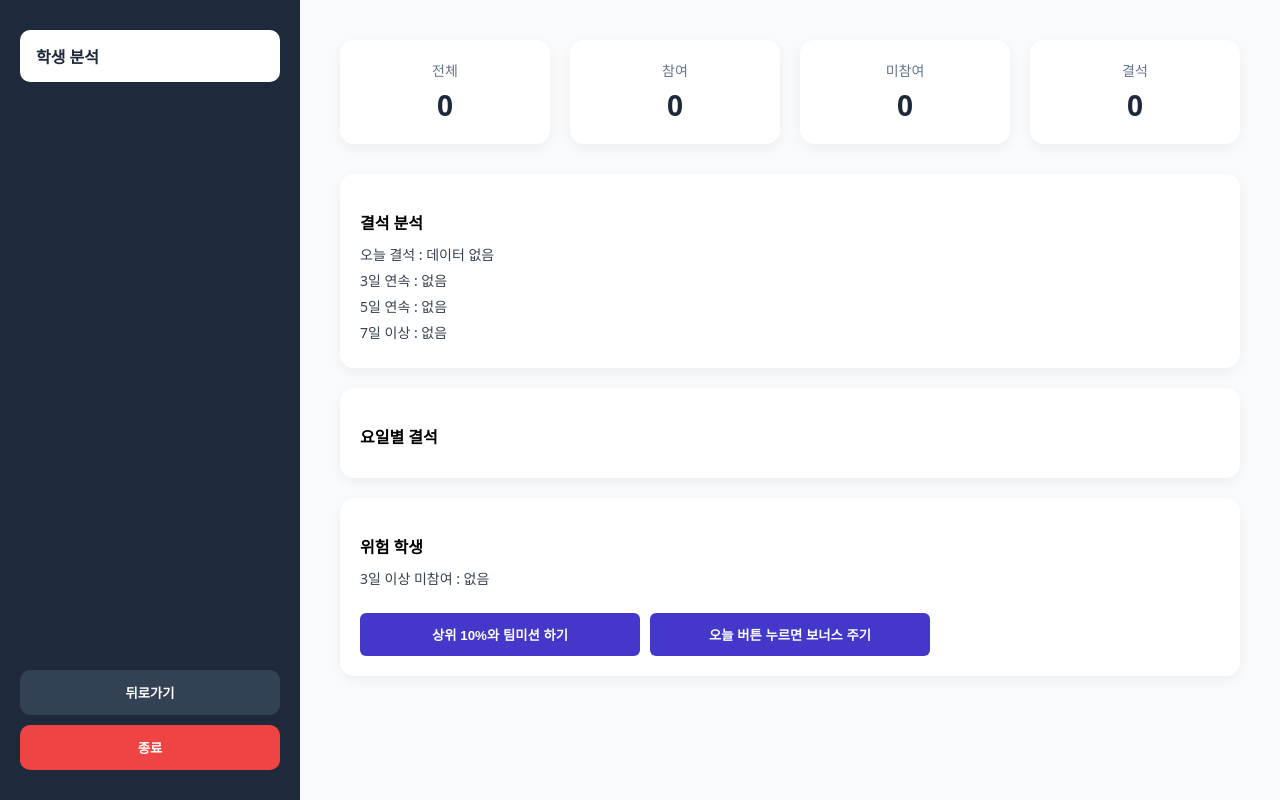
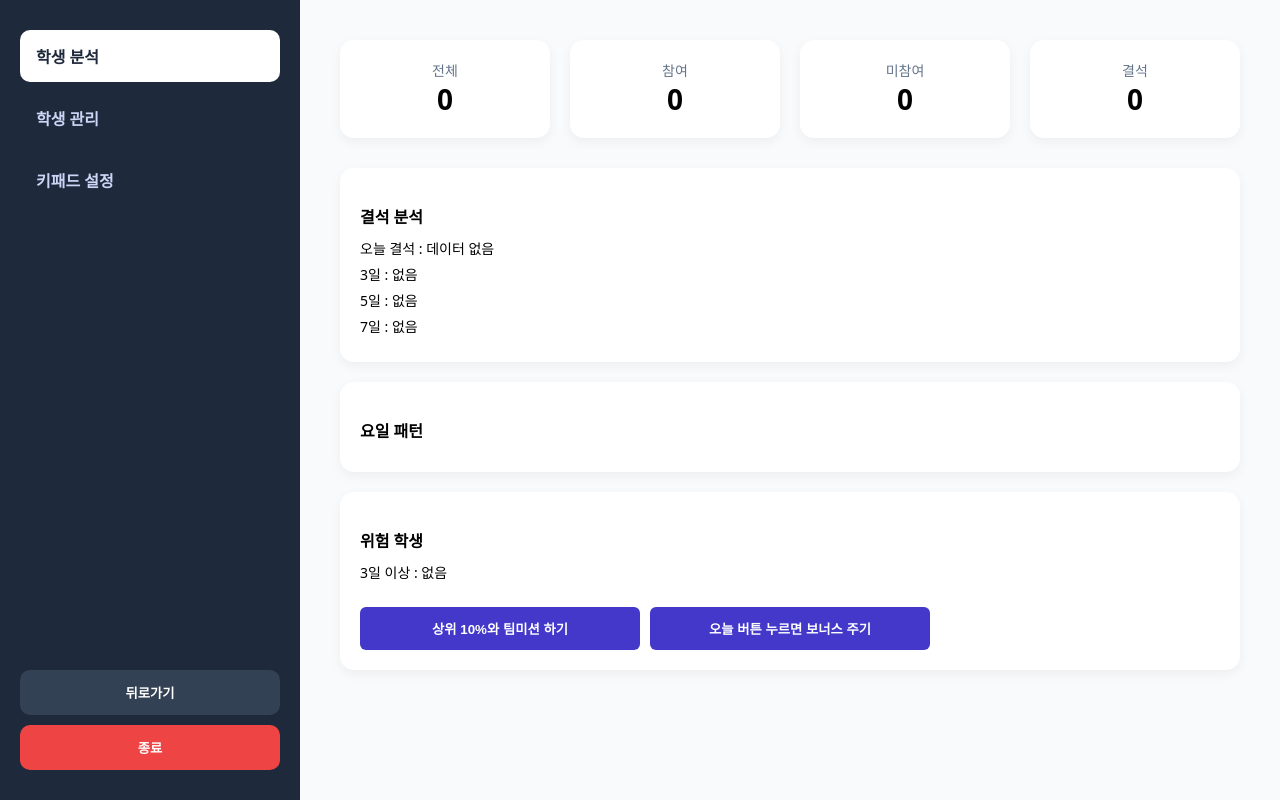
Before and after one commit to letskoo/class-keypad, a React (Vite) app: page /dashboard in a window 1280 px wide. Built offline with nearby package versions, Linux system fonts and the light colour scheme.

Commit message:
대시보드 키패드 설정

```diff
--- a/src/components/ExcelUpload.jsx
+++ b/src/components/ExcelUpload.jsx
@@ -1,27 +1,12 @@
 import {readExcel} from "../excel/excelReader"
 import {setClassData} from "../engine/classData"
 import {saveSettings} from "../utils/settings"
-import {selectClassFolder} from "../utils/fileSystem"
+import {useState} from "react"
 
 export default function ExcelUpload({onLoaded}){
 
-async function connectFolder(){
-
-try{
-
-await selectClassFolder()
-
-alert("데이터 폴더 연결 완료")
-
-}catch(e){
-
-console.log("folder connect fail",e)
-
-alert("폴더 선택 취소")
-
-}
-
-}
+const[headers,setHeaders]=useState([])
+const[selected,setSelected]=useState({})
 
 async function upload(e){
 
@@ -35,38 +20,62 @@ const data = await readExcel(file)
 
 if(!data || !data.students || !data.headers){
 
-alert("엑셀 형식 오류")
+alert("?묒? ?뺤떇 ?ㅻ쪟")
 return
 
 }
 
-/* 학생 데이터 저장 */
-
 setClassData(data)
-
-/* 버튼 항목 저장 */
 
 const actions=data.headers.slice(1)
 
+const map={}
+actions.forEach(a=>map[a]=false)
+
+setHeaders(actions)
+setSelected(map)
+
 saveSettings({
-actions
+actions:[]
 })
-
-/* 대시보드에 항목 전달 */
 
 if(onLoaded){
 onLoaded(data)
 }
 
-alert("학생 데이터 업로드 완료")
+alert("?숈깮 ?곗씠???낅줈???꾨즺")
 
 }catch(e){
 
 console.log("excel upload fail",e)
 
-alert("엑셀 읽기 실패")
+alert("?묒? ?낅줈???ㅽ뙣")
 
 }
+
+}
+
+/* 체크 변경 */
+function toggleAction(a){
+
+const newState={...selected}
+
+const count = Object.values(newState).filter(v=>v).length
+
+if(!newState[a] && count>=5){
+alert("理쒕? 5媛쒓퉴吏 ?좏깮 媛??")
+return
+}
+
+newState[a]=!newState[a]
+
+setSelected(newState)
+
+const filtered = Object.keys(newState).filter(k=>newState[k])
+
+saveSettings({
+actions:filtered
+})
 
 }
 
@@ -74,17 +83,62 @@ return(
 
 <div>
 
-<button onClick={connectFolder}>
-데이터 폴더 연결
-</button>
-
-<br/><br/>
-
+{/* 버튼 중앙 정렬 */}
+<label
+className="actionBtn"
+style={{
+display:"flex",
+alignItems:"center",
+justifyContent:"center",
+cursor:"pointer"
+}}
+>
+엑셀 파일 선택
 <input
 type="file"
 accept=".xlsx"
 onChange={upload}
+style={{display:"none"}}
 />
+</label>
+
+{/* 카드형 체크 UI */}
+{headers.length>0 && (
+
+<div style={{
+marginTop:"20px",
+display:"grid",
+gridTemplateColumns:"repeat(7,1fr)",
+gap:"10px"
+}}>
+
+{headers.map((h,i)=>(
+
+<div
+key={i}
+onClick={()=>toggleAction(h)}
+style={{
+aspectRatio:"1/1",
+display:"flex",
+alignItems:"center",
+justifyContent:"center",
+borderRadius:"10px",
+background:selected[h] ? "#4338ca" : "#e5e7eb",
+color:selected[h] ? "#fff" : "#111",
+fontWeight:"600",
+cursor:"pointer",
+textAlign:"center",
+padding:"8px"
+}}
+>
+{h}
+</div>
+
+))}
+
+</div>
+
+)}
 
 </div>
 
--- a/src/pages/Dashboard.jsx
+++ b/src/pages/Dashboard.jsx
@@ -1,3 +1,5 @@
+// 🔥 변경: 탭 하나 추가 + ExcelUpload 이동
+
 import {useEffect,useState} from "react"
 import {useNavigate} from "react-router-dom"
 
@@ -10,22 +12,34 @@ getAbsentPatterns
 
 import { generateTeamMission } from "../engine/teamMissionEngine"
 
+import ExcelUpload from "../components/ExcelUpload"
+import PasswordSettings from "../components/PasswordSettings"
+
+import { exportScoreExcel, exportLogExcel } from "../excel/exportExcel"
+import { resetAllStudents, getStudents } from "../engine/classData"
+
 import "../styles/dashboard.css"
 
 export default function Dashboard(){
 
 const navigate=useNavigate()
 
+const[tab,setTab]=useState("analysis")
+
 const[summary,setSummary]=useState({})
 const[presentList,setPresentList]=useState([])
 const[consecutive,setConsecutive]=useState(null)
 const[patterns,setPatterns]=useState(null)
+
+const[students,setStudents]=useState([])
 
 useEffect(()=>{
 setSummary(getTodaySummary())
 setPresentList(getTodayPresentStudents())
 setConsecutive(getConsecutiveAbsent())
 setPatterns(getAbsentPatterns())
+
+setStudents([...getStudents()])
 },[])
 
 function exitApp(){
@@ -65,19 +79,15 @@ if(!Array.isArray(arr) || arr.length===0) return "없음"
 return arr.join(", ")
 }
 
-/* ===== 팀미션 ===== */
+/* 팀미션 */
 function startTeamMission(){
-
 const students = JSON.parse(localStorage.getItem("classStudents") || "[]")
 const actions = JSON.parse(localStorage.getItem("classData") || "{}")?.actions || []
-
 generateTeamMission(students,actions)
-
 alert("팀미션 시작됨")
-
 }
 
-/* ===== 오늘 보너스 ===== */
+/* 보너스 */
 function startTodayBonus(){
 
 const now = new Date()
@@ -88,10 +98,73 @@ now.getFullYear()+"-"+String(now.getMonth()+1).padStart(2,"0")+"-"+String(now.ge
 localStorage.setItem("todayBonusEvent",JSON.stringify({
 date,
 bonus:5,
-used:{}   // 🔥 학생별 1회 제한
+used:{}
 }))
 
 alert("오늘 보너스 이벤트 시작")
+
+}
+
+/* 초기화 */
+function resetAll(){
+
+if(!window.confirm("정말 초기화 하겠습니까?")) return
+
+resetAllStudents()
+alert("초기화 완료")
+window.location.reload()
+
+}
+
+/* 학생 삭제 */
+function deleteStudent(name){
+
+if(!window.confirm(`${name} 삭제?`)) return
+
+const list = students.filter(s=>s.name!==name)
+
+localStorage.setItem("classStudents",JSON.stringify(list))
+setStudents(list)
+
+}
+
+/* 학생 추가 */
+function addStudent(){
+
+const name = prompt("이름")
+if(!name) return
+
+const list = [...students,{
+name,
+num:students.length+1,
+scores:{},
+scoreTotal:0,
+level:1
+}]
+
+localStorage.setItem("classStudents",JSON.stringify(list))
+setStudents(list)
+
+}
+
+/* 학생 수정 */
+function editStudent(s){
+
+const name = prompt("이름 수정",s.name)
+if(!name) return
+
+const num = prompt("번호 수정",s.num)
+if(!num) return
+
+const list = students.map(st=>{
+if(st.name===s.name){
+return {...st,name,num:Number(num)}
+}
+return st
+})
+
+localStorage.setItem("classStudents",JSON.stringify(list))
+setStudents(list)
 
 }
 
@@ -100,98 +173,158 @@ return(
 <div className="dashboardLayout">
 
 <div className="dashboardSidebar">
-<div className="dashboardTab active">학생 분석</div>
+
+<div className={`dashboardTab ${tab==="analysis"?"active":""}`} onClick={()=>setTab("analysis")}>
+학생 분석
+</div>
+
+<div className={`dashboardTab ${tab==="manage"?"active":""}`} onClick={()=>setTab("manage")}>
+학생 관리
+</div>
+
+{/* 🔥 추가 */}
+<div className={`dashboardTab ${tab==="keypad"?"active":""}`} onClick={()=>setTab("keypad")}>
+키패드 설정
+</div>
 
 <div className="dashboardBottom">
 <button className="dashboardBtn back" onClick={()=>navigate("/")}>뒤로가기</button>
 <button className="dashboardBtn exit" onClick={exitApp}>종료</button>
 </div>
+
 </div>
 
 <div className="dashboardContent">
 
-{/* ===== 카드 ===== */}
+{/* ================= 분석 ================= */}
+{tab==="analysis" && (
+
+<>
+
 <div style={{display:"grid",gridTemplateColumns:"repeat(4,1fr)",gap:"20px",marginBottom:"30px"}}>
 
-<div style={card}>
-<div style={cardTitle}>전체</div>
-<div style={cardValue}>{summary.total || 0}</div>
+<div style={card}><div style={cardTitle}>전체</div><div style={cardValue}>{summary.total || 0}</div></div>
+<div style={card}><div style={cardTitle}>참여</div><div style={cardValue}>{summary.present || 0}</div></div>
+<div style={card}><div style={cardTitle}>미참여</div><div style={cardValue}>{summary.nonParticipants || 0}</div></div>
+<div style={card}><div style={cardTitle}>결석</div><div style={cardValue}>{summary.absent===null?0:summary.absent}</div></div>
+
 </div>
 
-<div style={card}>
-<div style={cardTitle}>참여</div>
-<div style={cardValue}>{summary.present || 0}</div>
+<div style={box}>
+<h3 style={boxTitle}>결석 분석</h3>
+<div style={row}>오늘 결석 : {summary.absentList===null ? "데이터 없음" : safeJoin(summary.absentList)}</div>
+<div style={row}>3일 : {safeJoin(consecutive?.[3])}</div>
+<div style={row}>5일 : {safeJoin(consecutive?.[5])}</div>
+<div style={row}>7일 : {safeJoin(consecutive?.[7])}</div>
 </div>
 
-<div style={card}>
-<div style={cardTitle}>미참여</div>
-<div style={cardValue}>{summary.nonParticipants || 0}</div>
+<div style={box}>
+<h3 style={boxTitle}>요일 패턴</h3>
+{patterns && (
+<div style={{display:"flex",alignItems:"flex-end",gap:"20px",height:"120px"}}>
+{patterns.map((v,i)=>(
+<div key={i} style={{display:"flex",flexDirection:"column",alignItems:"center"}}>
+<div style={{width:"20px",height:v*10,background:"#1e293b"}}></div>
+<div>{DAYS[i]}</div>
+</div>
+))}
+</div>
+)}
 </div>
 
-<div style={card}>
-<div style={cardTitle}>결석</div>
-<div style={cardValue}>{summary.absent===null?0:summary.absent}</div>
+<div style={box}>
+<h3 style={boxTitle}>위험 학생</h3>
+<div style={row}>3일 이상 : {inactive.length ? inactive.map(s=>s.name).join(", ") : "없음"}</div>
+
+<div style={{display:"flex",gap:"10px",marginTop:"15px"}}>
+<button className="actionBtn" onClick={startTeamMission}>상위 10%와 팀미션 하기</button>
+<button className="actionBtn" onClick={startTodayBonus}>오늘 버튼 누르면 보너스 주기</button>
 </div>
 
 </div>
 
-{/* ===== 결석 ===== */}
-<div style={box}>
+</>
 
-<h3 style={boxTitle}>결석 분석</h3>
-
-<div style={row}>
-오늘 결석 : {summary.absentList===null ? "데이터 없음" : safeJoin(summary.absentList)}
-</div>
-
-<div style={row}>3일 연속 : {safeJoin(consecutive?.[3])}</div>
-<div style={row}>5일 연속 : {safeJoin(consecutive?.[5])}</div>
-<div style={row}>7일 이상 : {safeJoin(consecutive?.[7])}</div>
-
-</div>
-
-{/* ===== 패턴 ===== */}
-<div style={box}>
-
-<h3 style={boxTitle}>요일별 결석</h3>
-
-{patterns && (
-<div style={{display:"flex",alignItems:"flex-end",gap:"20px",height:"120px"}}>
-
-{patterns.map((v,i)=>(
-<div key={i} style={{display:"flex",flexDirection:"column",alignItems:"center"}}>
-<div style={{width:"20px",height:v*10,background:"#1e293b",borderRadius:"4px"}}></div>
-<div style={{marginTop:"6px"}}>{DAYS[i]}</div>
-</div>
-))}
-
-</div>
 )}
 
-</div>
+{/* ================= 관리 ================= */}
+{tab==="manage" && (
 
-{/* ===== 위험 ===== */}
-<div style={box}>
+<>
 
-<h3 style={boxTitle}>위험 학생</h3>
+<div style={{display:"flex",gap:"10px",flexWrap:"wrap"}}>
 
-<div style={row}>
-3일 이상 미참여 : {inactive.length ? inactive.map(s=>s.name).join(", ") : "없음"}
-</div>
-
-<div style={{display:"flex",gap:"10px",marginTop:"15px"}}>
-
-<button className="actionBtn" onClick={startTeamMission}>
-상위 10%와 팀미션 하기
+<button className="actionBtn" onClick={exportScoreExcel}>
+월별 점수 다운로드
 </button>
 
-<button className="actionBtn" onClick={startTodayBonus}>
-오늘 버튼 누르면 보너스 주기
+<button className="actionBtn" onClick={exportLogExcel}>
+누적 로그 다운로드
+</button>
+
+<button
+className="actionBtn"
+style={{background:"#ef4444"}}
+onClick={resetAll}
+>
+전체 초기화
 </button>
 
 </div>
 
+<br/><br/>
+
+<button className="actionBtn" onClick={addStudent}>
+학생 추가
+</button>
+
+<div style={{marginTop:"20px",display:"grid",gap:"10px"}}>
+
+{students.map((s,i)=>(
+
+<div key={i} style={{
+display:"flex",
+justifyContent:"space-between",
+alignItems:"center",
+padding:"14px",
+background:"#fff",
+borderRadius:"12px",
+boxShadow:"0 2px 8px rgba(0,0,0,0.05)"
+}}>
+
+<div style={{fontWeight:"600"}}>
+{s.num}. {s.name}
 </div>
+
+<div style={{display:"flex",gap:"8px"}}>
+
+<button style={miniBtn} onClick={()=>editStudent(s)}>수정</button>
+<button style={miniBtnDanger} onClick={()=>deleteStudent(s.name)}>삭제</button>
+
+</div>
+
+</div>
+
+))}
+
+</div>
+
+<PasswordSettings/>
+
+</>
+
+)}
+
+{/* ================= 키패드 설정 ================= */}
+{tab==="keypad" && (
+
+<>
+
+<ExcelUpload onLoaded={()=>setTab("keypad")}/>
+
+</>
+
+)}
 
 </div>
 
@@ -201,44 +334,24 @@ return(
 
 }
 
-/* ===== 스타일 ===== */
+/* 스타일 */
 
-const card={
-background:"#fff",
-padding:"20px",
-borderRadius:"14px",
-boxShadow:"0 4px 12px rgba(0,0,0,0.05)",
-textAlign:"center"
+const card={background:"#fff",padding:"20px",borderRadius:"14px",boxShadow:"0 4px 12px rgba(0,0,0,0.05)",textAlign:"center"}
+const cardTitle={fontSize:"14px",color:"#64748b"}
+const cardValue={fontSize:"28px",fontWeight:"700"}
+const box={background:"#fff",padding:"20px",borderRadius:"14px",marginBottom:"20px",boxShadow:"0 4px 12px rgba(0,0,0,0.05)"}
+const boxTitle={fontSize:"16px",fontWeight:"700",marginBottom:"10px"}
+const row={fontSize:"14px",marginBottom:"6px"}
+
+const miniBtn={
+padding:"6px 12px",
+borderRadius:"6px",
+border:"none",
+background:"#e2e8f0",
+cursor:"pointer"
 }
 
-const cardTitle={
-fontSize:"14px",
-color:"#64748b",
-marginBottom:"6px"
+const miniBtnDanger={
+...miniBtn,
+background:"#fecaca"
 }
-
-const cardValue={
-fontSize:"28px",
-fontWeight:"700",
-color:"#1e293b"
-}
-
-const box={
-background:"#fff",
-padding:"20px",
-borderRadius:"14px",
-marginBottom:"20px",
-boxShadow:"0 4px 12px rgba(0,0,0,0.05)"
-}
-
-const boxTitle={
-fontSize:"16px",
-fontWeight:"700",
-marginBottom:"10px"
-}
-
-const row={
-fontSize:"14px",
-marginBottom:"6px",
-color:"#374151"
-}
```
